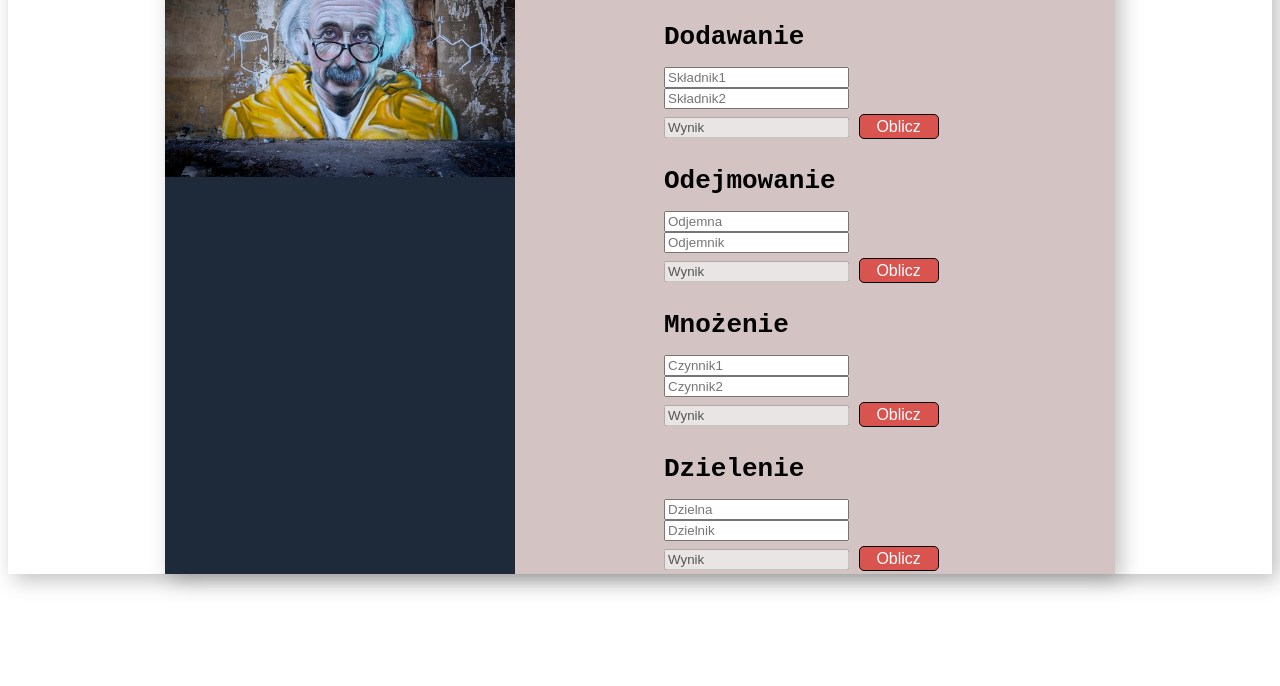
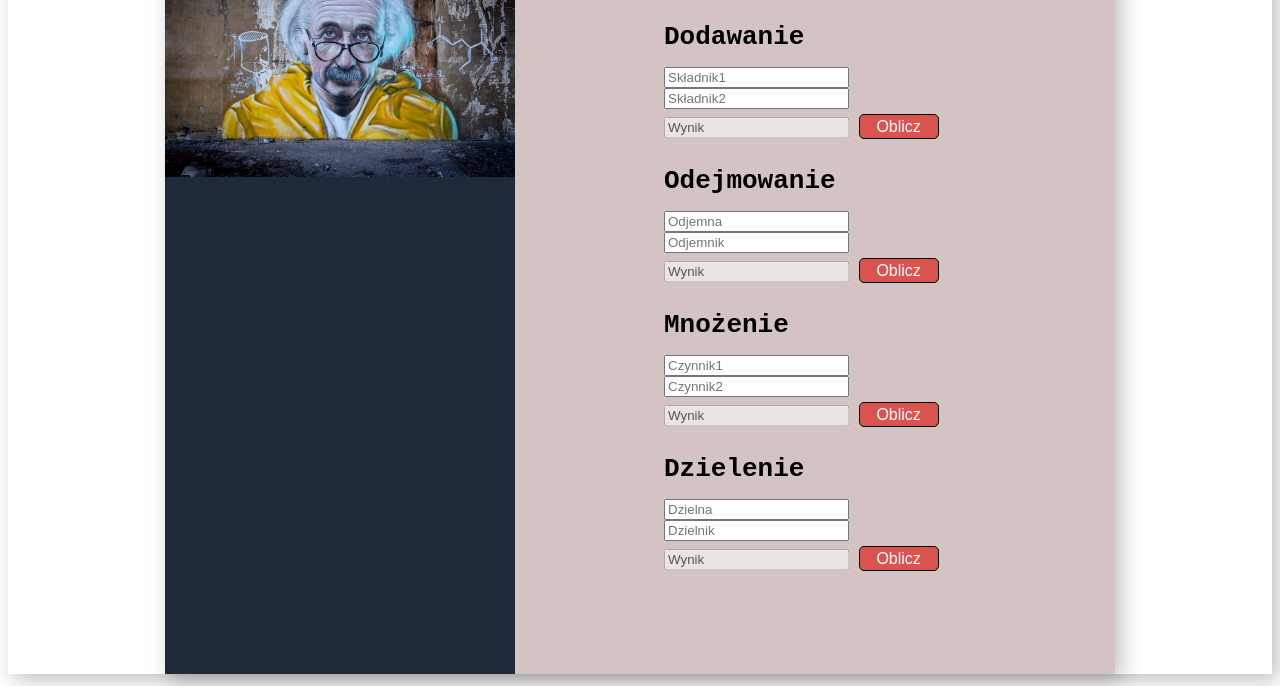
Before and after one commit to DamnWoj/kalkulator, a plain HTML site: page index.html in a window 1280 px wide. Shown: the part 114-800 px from the top of the page. Drawn offline with nearby package versions, Linux system fonts and the light colour scheme.

Commit message:
Update style.css

```diff
--- a/style.css
+++ b/style.css
@@ -10,8 +10,8 @@ body {
     display: flex;
     flex-direction: row-reverse;
     width: 950px;
-    height: 680px;
-    max-height: 700px;
+    height: 780px;
+    max-height: 800px;
     justify-content: left ;
     margin: 0 auto;
 }
```
